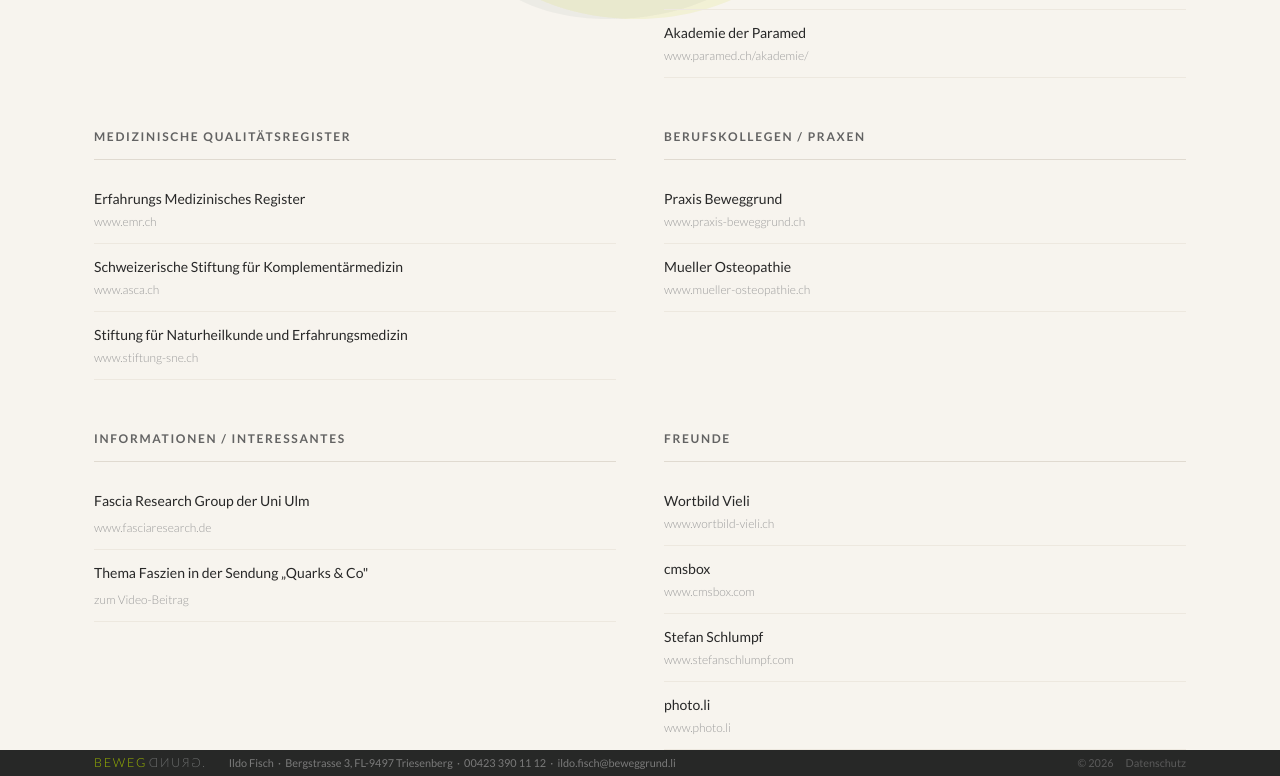
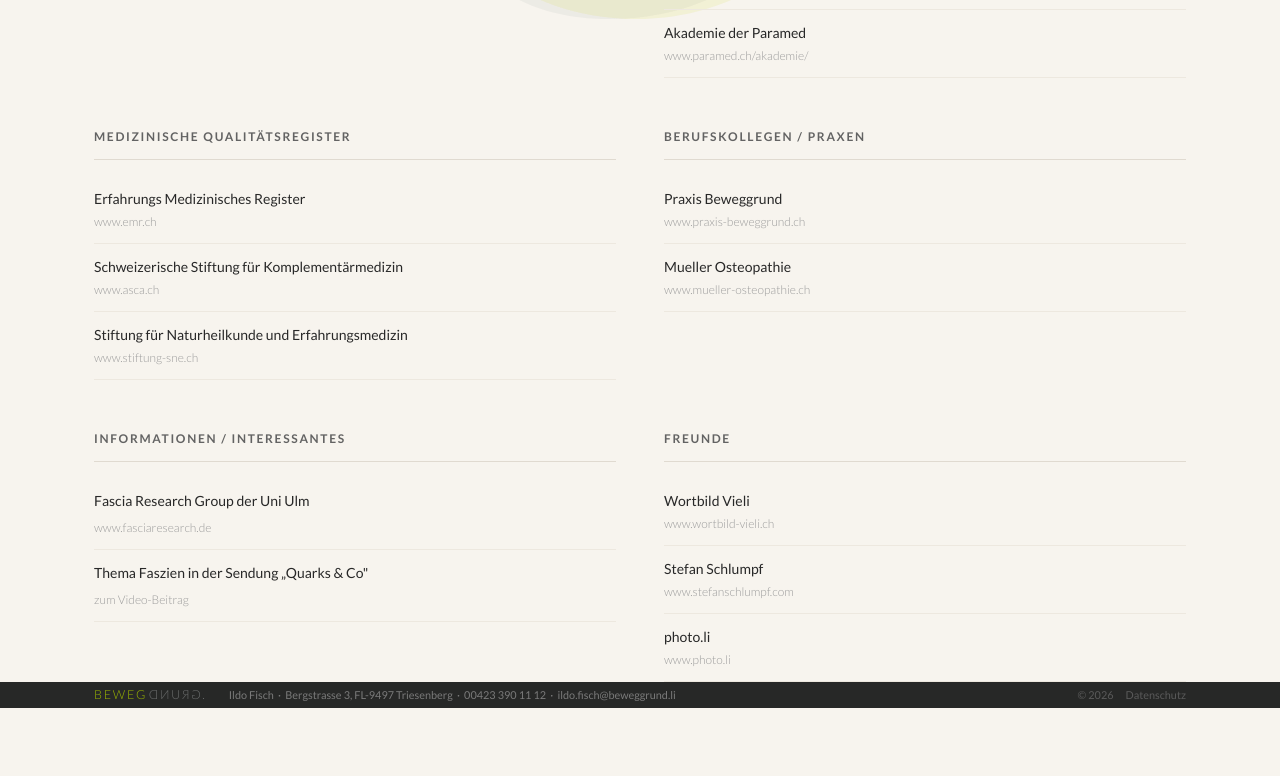
Before and after one commit to elias000000000/beweggrund, an Astro site: page /links in a window 1280 px wide. Shown: the part 601-1377 px from the top of the page. After the commit the page ends 1309 px from the top, so only its background shows below. Built offline with nearby package versions, Linux system fonts and the light colour scheme; Astro itself is replaced by a stand-in of ours.

Commit message:
Update links.astro

```diff
--- a/src/pages/links.astro
+++ b/src/pages/links.astro
@@ -157,12 +157,6 @@
               </a>
             </li>
             <li>
-              <a href="https://www.cmsbox.com" target="_blank" rel="noopener noreferrer">
-                <span class="link-name">cmsbox</span>
-                <span class="link-href">www.cmsbox.com</span>
-              </a>
-            </li>
-            <li>
               <a href="https://www.stefanschlumpf.com" target="_blank" rel="noopener noreferrer">
                 <span class="link-name">Stefan Schlumpf</span>
                 <span class="link-href">www.stefanschlumpf.com</span>
```
